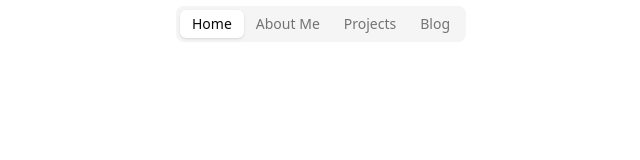
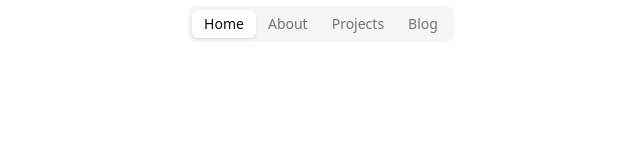
Before and after one commit to FShou/faqih, a React (Vite) app: page / in a window 1280 px wide. Shown: the top 160 px of the page, without its empty margins (319-959 px from the left). Built offline with nearby package versions, Linux system fonts and the light colour scheme.

Commit message:
chore: refactor navbar

```diff
--- a/src/routes/_navbar.tsx
+++ b/src/routes/_navbar.tsx
@@ -8,20 +8,26 @@ export const Route = createFileRoute("/_navbar")({
 });
 
 function Navbar() {
+  const navItems = [
+    { title: "Home", route: "/" },
+    { title: "About", route: "/about" },
+    { title: "Projects", route: "/projects" },
+    { title: "Blog", route: "/blogs" },
+  ];
   return (
     <div className="w-svw h-svh">
       <div className="w-full h-12 pt-2 flex justify-center items-center">
         <Tabs defaultValue="Home">
           <TabsList>
-            <TabsTrigger value="Home">Home</TabsTrigger>
-            <TabsTrigger value="About">About Me</TabsTrigger>
-            <TabsTrigger value="Projects">Projects</TabsTrigger>
-            <TabsTrigger value="Blog">Blog</TabsTrigger>
+            {navItems.map((it) => (
+              <TabsTrigger value={it.title}>{it.title}</TabsTrigger>
+            ))}
           </TabsList>
-          <TabsContent value="Home"><Navigate to="/" /></TabsContent>
-          <TabsContent value="About"> <Navigate to="/about" /></TabsContent>
-          <TabsContent value="Projects"> <Navigate to="/projects" /></TabsContent>
-          <TabsContent value="Blog"> <Navigate to="/blogs" /></TabsContent>
+          {navItems.map((it) => (
+            <TabsContent value={it.title}>
+              <Navigate to={it.route} />
+            </TabsContent>
+          ))}
         </Tabs>
       </div>
       <Outlet />
--- a/src/routes/_navbar/blogs/index.tsx
+++ b/src/routes/_navbar/blogs/index.tsx
@@ -1,6 +1,11 @@
-import { createFileRoute } from '@tanstack/react-router'
+import Underconstruction from "@/components/underconstruction";
+import { createFileRoute } from "@tanstack/react-router";
 
-export const Route = createFileRoute('/_navbar/blogs/')({
-  component: () => <div>Hello /_navbar/blog/!</div>,
-  beforeLoad: () => ({ getTitle: () => 'Blogs' }),
-})
+export const Route = createFileRoute("/_navbar/blogs/")({
+  component: BlogsComponent,
+  beforeLoad: () => ({ getTitle: () => "Blogs" }),
+});
+
+function BlogsComponent() {
+  return <Underconstruction />;
+}
```
